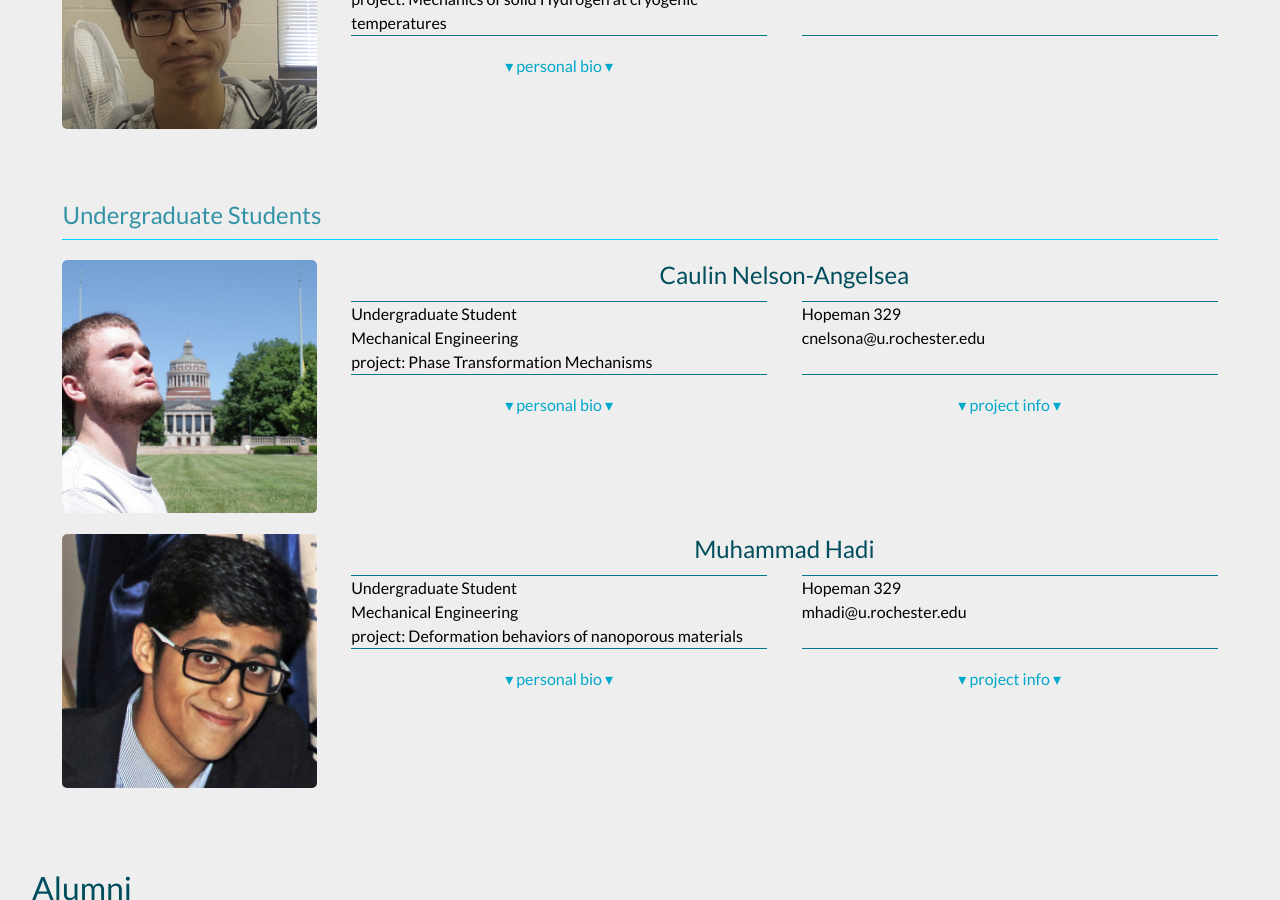
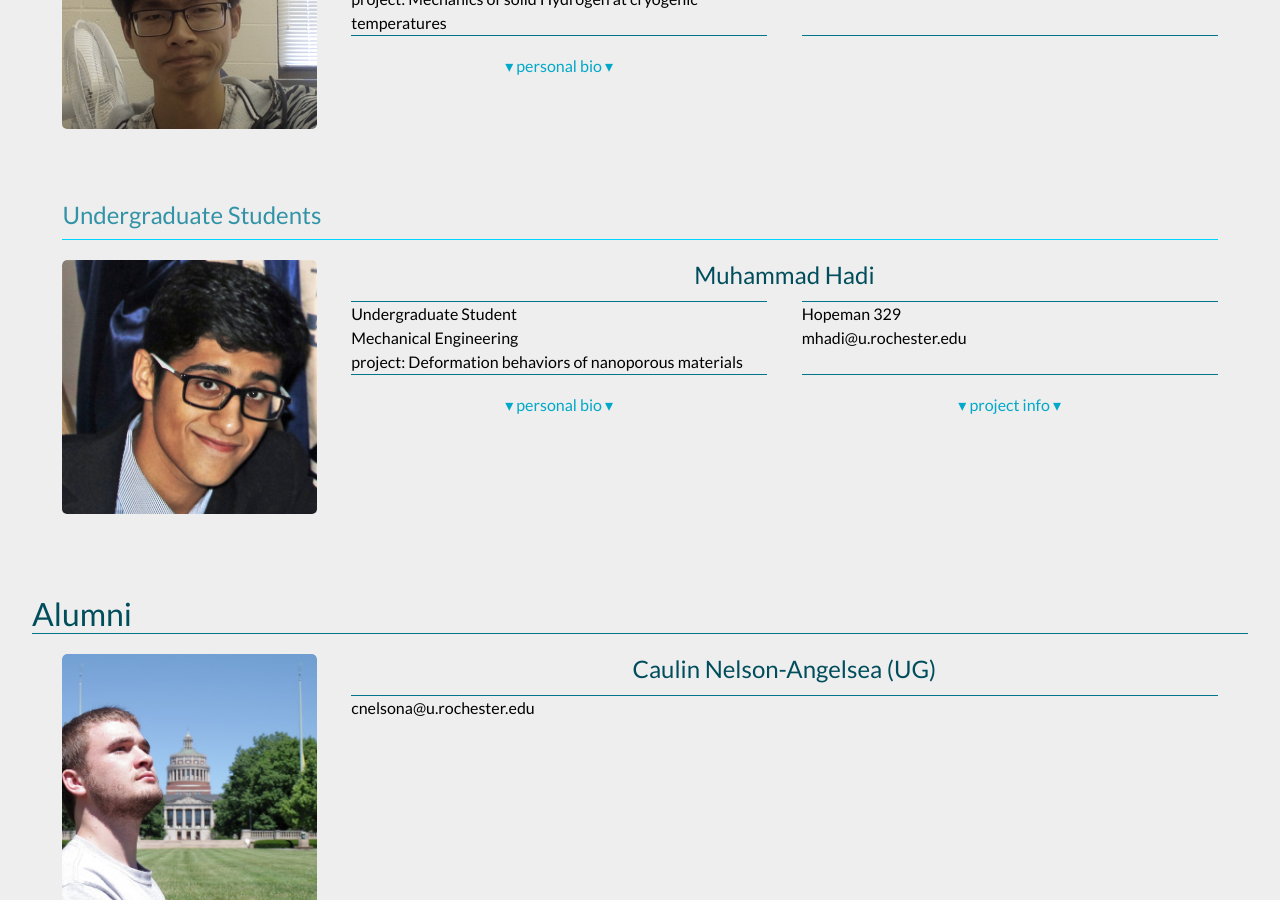
Before and after one commit to niaz60/website, a Jekyll site: the page built from people.md, in a window 1280 px wide and 900 px high, scrolled down 2041 px. Built offline with Jekyll 4.4.1, drawn with Linux system fonts in a browser that asks for light colours.

Commit message:
Your message goes here

```diff
--- a/_data/people/undergrad.yml
+++ b/_data/people/undergrad.yml
@@ -16,18 +16,6 @@
 # personal_desc: personal short bio
 ---
 
-- name: Caulin Nelson-Angelsea
-  title: Undergraduate Student
-  dept: Mechanical Engineering
-  office: Hopeman 329
-  link_text:
-  link_value:
-  email: cnelsona@u.rochester.edu
-  pic: Caulin-Angelsea.jpg
-  project: Phase Transformation Mechanisms
-  project_desc: "Phase transformation mechanisms in metallic nanoparticles."
-  personal_desc: "Caulin is a junior majoring in mechanical engineering. He was born on the island of Molokai, Hawaii. He enjoys using his creativity to take on engineering problems from different angles."
-
 - name: Muhammad Hadi
   title: Undergraduate Student
   dept: Mechanical Engineering
```
